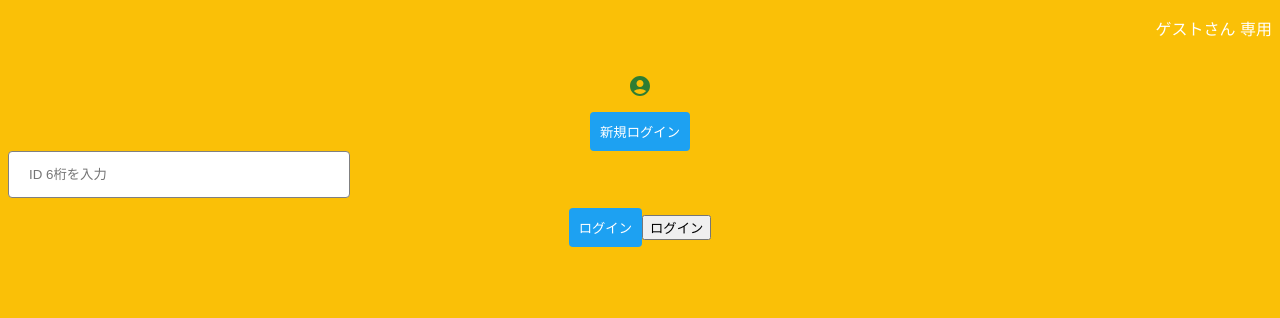
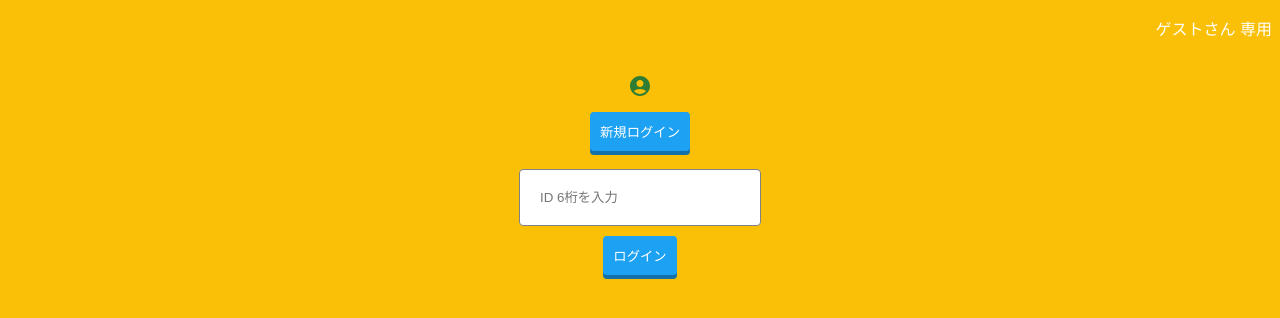
Before and after one commit to E-moL0587/20231027, a React (Create React App) app: page / in a window 1280 px wide. Shown: the top 318 px of the page. Built offline with nearby package versions, Linux system fonts and the light colour scheme.

Commit message:
logincss-patch

```diff
--- a/src/components/0_Login.css
+++ b/src/components/0_Login.css
@@ -1,16 +1,20 @@
 .new_login_button {
-  background-color: #1da1f2;
+  background-color: #1DA1F2;
   color: white;
   border: none;
   border-radius: 4px;
   padding: 10px;
   margin-top: 10px;
   cursor: pointer;
+  box-shadow: 0 4px 0 hsl(203, 79%, 37%);
+}
+.new_login_button:hover {
+  transform: translateY(4px);
+  box-shadow: none;
 }
 
 .login_box {
-  width: 300px;
-  height: 5px;
+  width: 200px;
   border: 1px solid grey;
   border-radius: 4px;
   padding: 20px;
@@ -18,8 +22,12 @@
   flex-direction: column;
   align-items: center;
   justify-content: center;
-  padding: 20px;
+  margin: 0 auto; /* 左右のマージンを自動で調整して中央に配置 */
 }
+.login_box:hover {
+  border: 3px solid #0d5181;
+}
+
 
 .login_button {
   background-color: #1da1f2;
@@ -29,4 +37,9 @@
   padding: 10px;
   margin-top: 10px;
   cursor: pointer;
+  box-shadow: 0 4px 0 hsl(203, 79%, 37%);
 }
+.login_button:hover {
+    transform: translateY(4px);
+    box-shadow: none;
+}
--- a/src/components/0_Login.jsx
+++ b/src/components/0_Login.jsx
@@ -98,9 +98,11 @@ function Login({ onCamera, onAlbum, onShare, onLogin, albumId, onHome }) {
         <AccountCircleIcon />
       </SvgIcon>
       <br />
+      <div>
         <button class="new_login_button" onClick={hl_newLogin}>
           新規ログイン
         </button>
+        <br />
         <br />
         <input
           class="login_box"
@@ -112,8 +114,9 @@ function Login({ onCamera, onAlbum, onShare, onLogin, albumId, onHome }) {
         <button class="login_button" onClick={hl_Login}>
           ログイン
         </button>
-      <button onClick={onHome}>ログイン</button>
+      {/* <button onClick={onHome}>ログイン</button> */}
         <br />
+      </div>
     </div>
   );
 }
```
Lines whose indentation alone changed are shown as unchanged.
